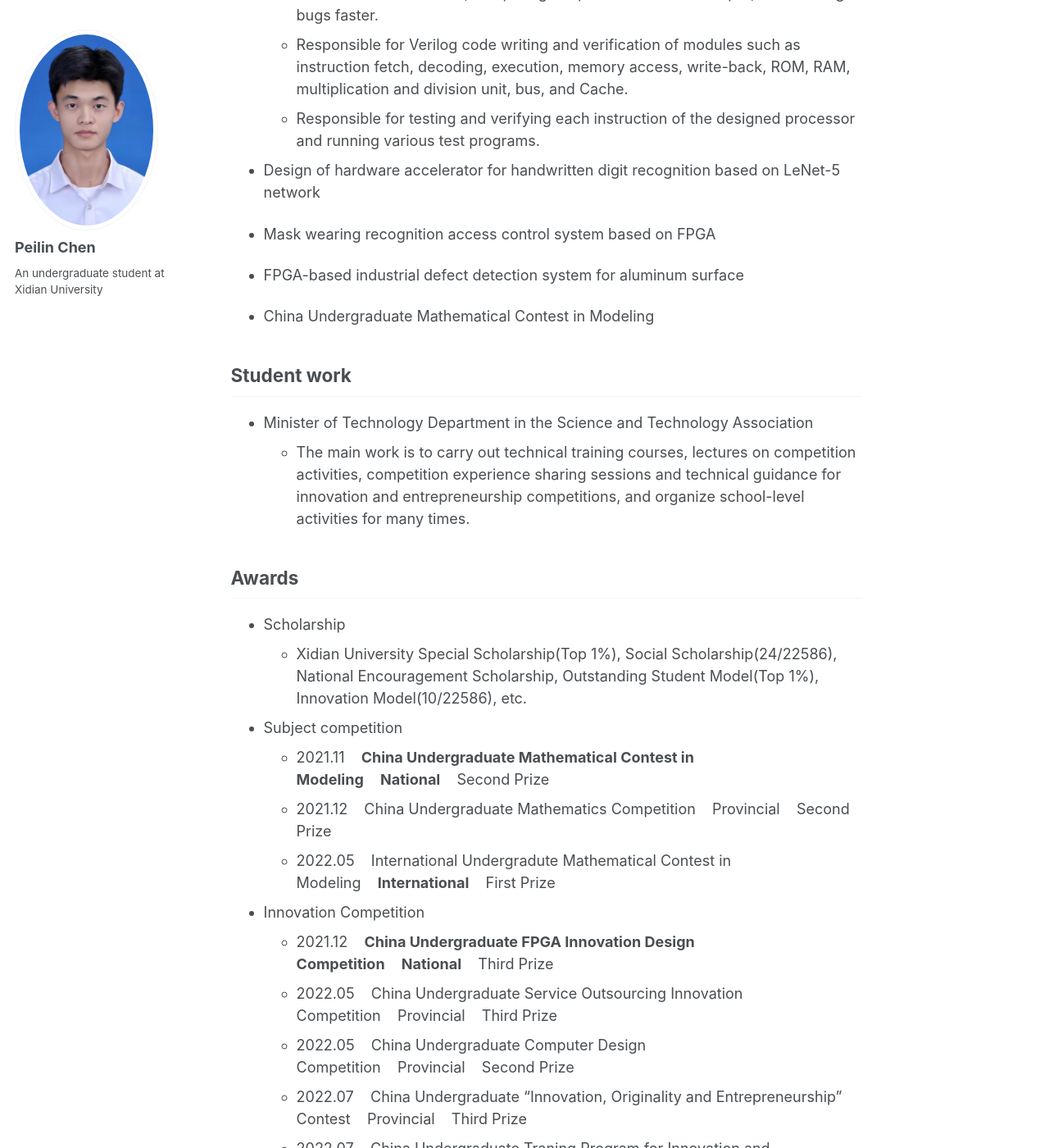
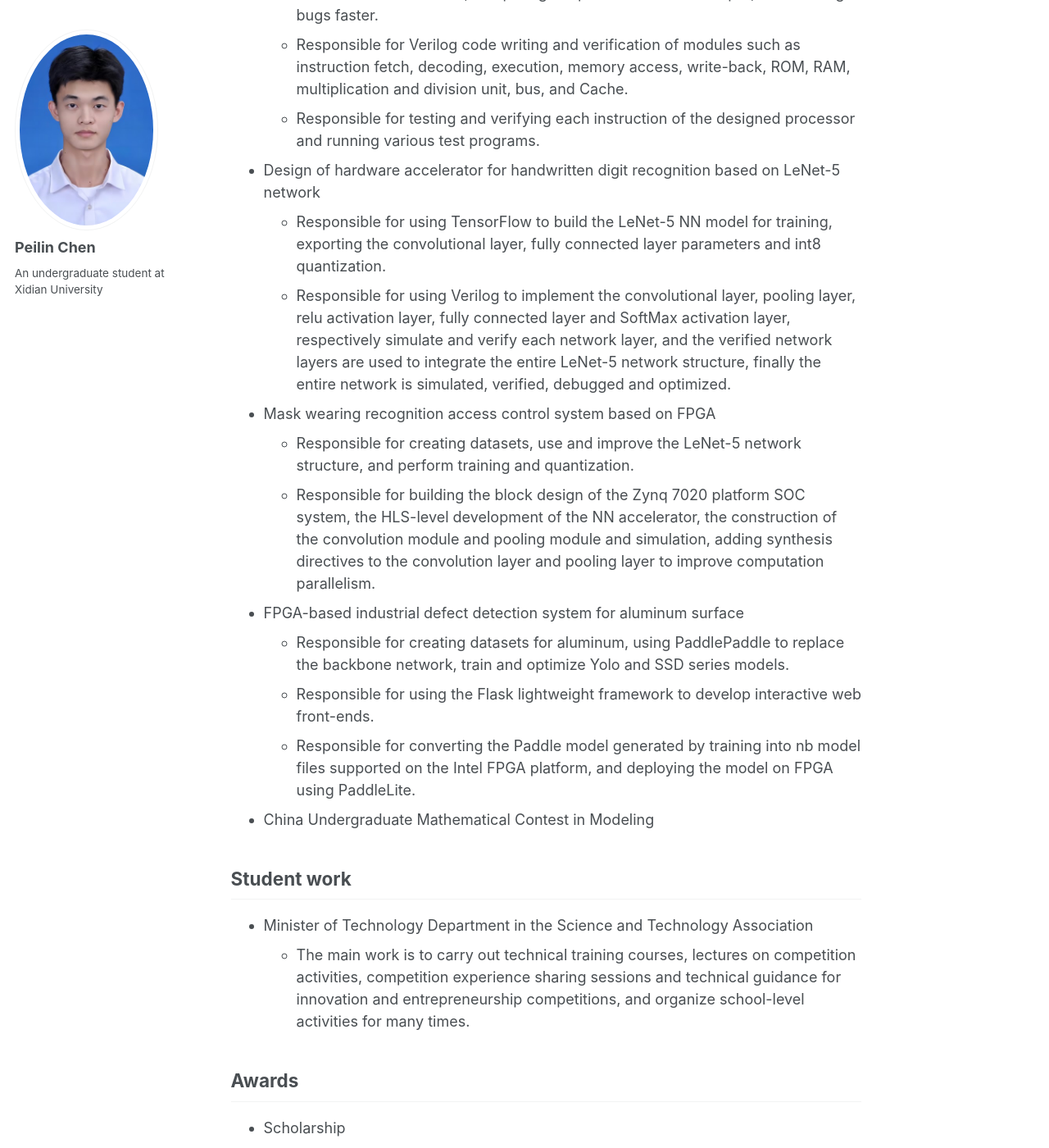
Before and after one commit to peilin-chen/peilin-chen.github.io, a Jekyll site: the page built from _pages/about.md, in a window 1280 px wide and 1400 px high, scrolled down 815 px. Shown: the whole window at 82% size. Built offline with Jekyll 4.4.1, drawn with Linux system fonts in a browser that asks for light colours.

Commit message:
Update about.md

```diff
--- a/_pages/about.md
+++ b/_pages/about.md
@@ -25,11 +25,15 @@ WeChat&nbsp;&nbsp;&nbsp;&nbsp;:&nbsp;133-3650-5376&nbsp;&nbsp;&nbsp;&nbsp;&nbsp;
   - Responsible for Verilog code writing and verification of modules such as instruction fetch, decoding, execution, memory access, write-back, ROM, RAM, multiplication and division unit, bus, and Cache.
   - Responsible for testing and verifying each instruction of the designed processor and running various test programs.
 * Design of hardware accelerator for handwritten digit recognition based on LeNet-5 network
-
+  - Responsible for using TensorFlow to build the LeNet-5 NN model for training, exporting the convolutional layer, fully connected layer parameters and int8 quantization.
+  - Responsible for using Verilog to implement the convolutional layer, pooling layer, relu activation layer, fully connected layer and SoftMax activation layer, respectively simulate and verify each network layer, and the verified network layers are used to integrate the entire LeNet-5 network structure, finally the entire network is simulated, verified, debugged and optimized.
 * Mask wearing recognition access control system based on FPGA
-
+  - Responsible for creating datasets, use and improve the LeNet-5 network structure, and perform training and quantization.
+  - Responsible for building the block design of the Zynq 7020 platform SOC system, the HLS-level development of the NN accelerator, the construction of the convolution module and pooling module and simulation, adding synthesis directives to the convolution layer and pooling layer to improve computation parallelism.
 * FPGA-based industrial defect detection system for aluminum surface
-
+  - Responsible for creating datasets for aluminum, using PaddlePaddle to replace the backbone network, train and optimize Yolo and SSD series models.
+  - Responsible for using the Flask lightweight framework to develop interactive web front-ends.
+  - Responsible for converting the Paddle model generated by training into nb model files supported on the Intel FPGA platform, and deploying the model on FPGA using PaddleLite.
 * China Undergraduate Mathematical Contest in Modeling
 
 ## Student work
```
